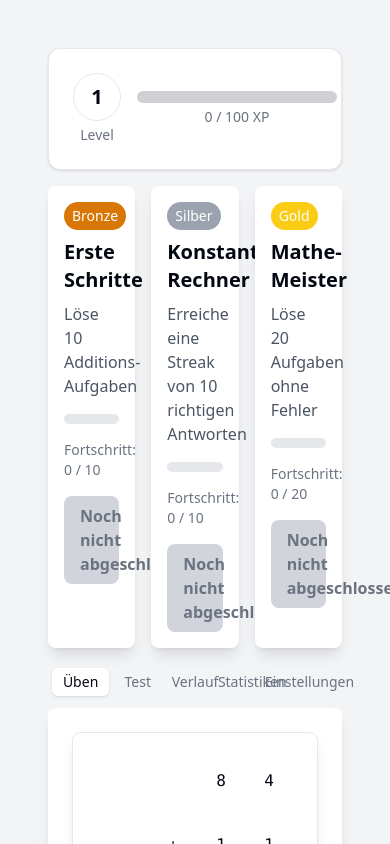
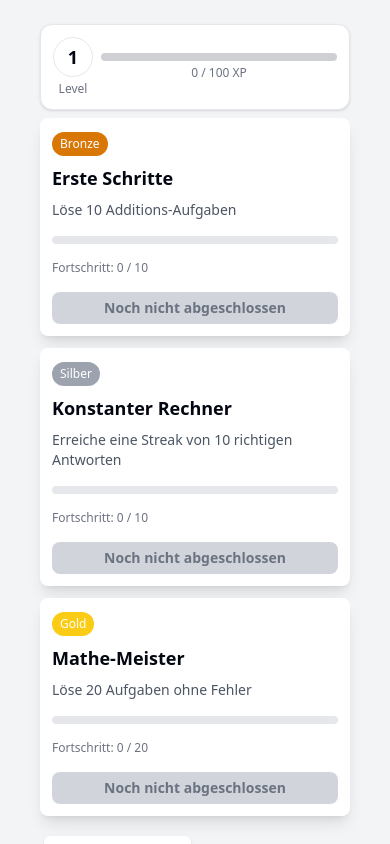
Before and after one commit to hanofzelbri/calculation-trainer, a React (Vite) app: page / in a window 390 px wide. Shown: the top 844 px of the page. Built offline with nearby package versions, Linux system fonts and the light colour scheme.

Commit message:
Make layout more resonsive

```diff
--- a/src/App.tsx
+++ b/src/App.tsx
@@ -10,18 +10,19 @@ import { Tabs, TabsContent, TabsList, TabsTrigger } from "./components/ui/tabs";
 
 const App: React.FC = () => {
   return (
-    <div className="min-h-screen bg-gray-100 py-12 px-4">
+    <div className="min-h-screen bg-gray-100 py-6 sm:py-12 px-2 sm:px-4">
       <div className="container mx-auto max-w-2xl">
         <GameProgress />
         <DailyQuests />
-        <Tabs defaultValue="practice" className="w-full">
-          <TabsList className="grid w-full grid-cols-5">
-            <TabsTrigger value="practice">Üben</TabsTrigger>
-            <TabsTrigger value="test">Test</TabsTrigger>
-            <TabsTrigger value="history">Verlauf</TabsTrigger>
-            <TabsTrigger value="statistics">Statistiken</TabsTrigger>
-            <TabsTrigger value="settings">Einstellungen</TabsTrigger>
+        <Tabs defaultValue="practice" className="w-full mt-4">
+          <TabsList className="grid w-full grid-cols-2 sm:grid-cols-5 gap-2 mb-32 sm:mb-4">
+            <TabsTrigger className="h-12 sm:h-10 px-2 py-2 text-sm sm:text-base whitespace-normal sm:whitespace-nowrap" value="practice">Üben</TabsTrigger>
+            <TabsTrigger className="h-12 sm:h-10 px-2 py-2 text-sm sm:text-base whitespace-normal sm:whitespace-nowrap" value="test">Test</TabsTrigger>
+            <TabsTrigger className="h-12 sm:h-10 px-2 py-2 text-sm sm:text-base whitespace-normal sm:whitespace-nowrap" value="history">Verlauf</TabsTrigger>
+            <TabsTrigger className="h-12 sm:h-10 px-2 py-2 text-sm sm:text-base whitespace-normal sm:whitespace-nowrap" value="statistics">Statistiken</TabsTrigger>
+            <TabsTrigger className="h-12 sm:h-10 px-2 py-2 text-sm sm:text-base whitespace-normal sm:whitespace-nowrap" value="settings">Einstellungen</TabsTrigger>
           </TabsList>
+          <div>
             <TabsContent value="practice">
               <Calculator />
             </TabsContent>
@@ -37,6 +38,7 @@ const App: React.FC = () => {
             <TabsContent value="settings">
               <Settings />
             </TabsContent>
+          </div>
         </Tabs>
       </div>
     </div>
--- a/src/components/DailyQuests.tsx
+++ b/src/components/DailyQuests.tsx
@@ -21,36 +21,36 @@ const QuestCard: React.FC<QuestCardProps> = ({ quest, onClaim }) => {
     };
 
     return (
-        <div className="bg-white rounded-lg shadow-lg p-4">
-            <div className={`${difficultyColors[quest.difficulty]} text-white px-2 py-1 rounded-full text-sm inline-block mb-2`}>
+        <div className="bg-white rounded-lg shadow-lg p-3 sm:p-4">
+            <div className={`${difficultyColors[quest.difficulty]} text-white px-2 py-1 rounded-full text-xs sm:text-sm inline-block mb-2`}>
                 {difficultyNames[quest.difficulty]}
             </div>
-            <h3 className="text-xl font-bold mb-2">{quest.title}</h3>
-            <p className="text-gray-600 mb-4">{quest.description}</p>
-            <div className="w-full bg-gray-200 rounded-full h-2.5 mb-4">
+            <h3 className="text-lg sm:text-xl font-bold mb-2">{quest.title}</h3>
+            <p className="text-sm sm:text-base text-gray-600 mb-4">{quest.description}</p>
+            <div className="w-full bg-gray-200 rounded-full h-2 sm:h-2.5 mb-4">
                 <div
-                    className="bg-blue-600 h-2.5 rounded-full"
+                    className="bg-blue-600 h-2 sm:h-2.5 rounded-full"
                     style={{ width: `${(quest.progress / quest.requirement) * 100}%` }}
                 ></div>
             </div>
-            <p className="text-sm text-gray-500 mb-4">
+            <p className="text-xs sm:text-sm text-gray-500 mb-4">
                 Fortschritt: {quest.progress} / {quest.requirement}
             </p>
             {quest.completed && !quest.claimed ? (
                 <button
                     onClick={onClaim}
-                    className="w-full bg-green-500 hover:bg-green-600 text-white font-bold py-2 px-4 rounded-lg transition-colors"
+                    className="w-full bg-green-500 hover:bg-green-600 text-white font-bold py-1.5 sm:py-2 px-3 sm:px-4 rounded-lg transition-colors text-sm sm:text-base"
                 >
                     Belohnung abholen ({quest.experienceReward} XP)
                 </button>
             ) : quest.claimed ? (
-                <div className="text-green-600 font-bold text-center py-2">
+                <div className="text-green-600 font-bold text-center py-1.5 sm:py-2 text-sm sm:text-base">
                     ✓ Abgeschlossen!
                 </div>
             ) : (
                 <button
                     disabled
-                    className="w-full bg-gray-300 text-gray-500 font-bold py-2 px-4 rounded-lg cursor-not-allowed"
+                    className="w-full bg-gray-300 text-gray-500 font-bold py-1.5 sm:py-2 px-3 sm:px-4 rounded-lg cursor-not-allowed text-sm sm:text-base"
                 >
                     Noch nicht abgeschlossen
                 </button>
@@ -63,7 +63,7 @@ const DailyQuests: React.FC = () => {
     const { quests, claimQuest } = useGameStore();
 
     return (
-        <div className="grid grid-cols-3 gap-4 mb-4">
+        <div className="grid grid-cols-1 sm:grid-cols-2 lg:grid-cols-3 gap-3 sm:gap-4 mb-4">
             {quests?.map((quest) => (
                 <QuestCard
                     key={quest.id}
--- a/src/components/GameProgress.tsx
+++ b/src/components/GameProgress.tsx
@@ -14,18 +14,18 @@ export const GameProgress: React.FC = () => {
     const experiencePercentage = (experience / experienceToNextLevel) * 100;
 
     return (
-        <Card className="w-full mb-4">
-            <CardHeader>
-                <div className="flex items-center space-x-4">
+        <Card className="w-full mb-2 sm:mb-4">
+            <CardHeader className="p-3 sm:p-6">
+                <div className="flex items-center space-x-2 sm:space-x-4">
                     <div className="flex flex-col items-center">
-                        <Badge variant="outline" className="w-12 h-12 rounded-full flex items-center justify-center text-xl font-bold">
+                        <Badge variant="outline" className="w-10 h-10 sm:w-12 sm:h-12 rounded-full flex items-center justify-center text-lg sm:text-xl font-bold">
                             {level}
                         </Badge>
-                        <span className="text-sm text-muted-foreground mt-1">Level</span>
+                        <span className="text-xs sm:text-sm text-muted-foreground mt-1">Level</span>
                     </div>
-                    <div className="flex-1 min-w-[200px]">
-                        <Progress value={experiencePercentage} className="h-3" />
-                        <p className="text-sm text-muted-foreground mt-1 text-center">
+                    <div className="flex-1 min-w-[120px] sm:min-w-[200px]">
+                        <Progress value={experiencePercentage} className="h-2 sm:h-3" />
+                        <p className="text-xs sm:text-sm text-muted-foreground mt-1 text-center">
                             {experience} / {experienceToNextLevel} XP
                         </p>
                     </div>
--- a/src/components/StatisticsView.tsx
+++ b/src/components/StatisticsView.tsx
@@ -21,9 +21,9 @@ const formatAccuracy = (correct: number, total: number): string => {
 };
 
 const StatCard = ({ title, value, description }: { title: string, value: string | number, description: string }) => (
-    <div className="text-center p-4">
-        <h3 className="text-4xl font-bold">{value}</h3>
-        <p className="text-sm text-muted-foreground">{description}</p>
+    <div className="text-center p-2 sm:p-4">
+        <h3 className="text-2xl sm:text-4xl font-bold">{value}</h3>
+        <p className="text-xs sm:text-sm text-muted-foreground">{description}</p>
     </div>
 );
 
@@ -32,11 +32,11 @@ const OperationStatsCard: React.FC<{ operation: Operation }> = ({ operation }) =
 
     return (
         <Card>
-            <CardHeader>
-                <h3 className="text-lg font-semibold">{operation}</h3>
+            <CardHeader className="p-4 sm:p-6">
+                <h3 className="text-base sm:text-lg font-semibold">{operation}</h3>
             </CardHeader>
-            <CardContent>
-                <div className="grid grid-cols-2 gap-4">
+            <CardContent className="p-4 sm:p-6">
+                <div className="grid grid-cols-2 gap-2 sm:gap-4">
                     <div className="text-sm text-muted-foreground">Gesamt Aufgaben:</div>
                     <div className="text-sm text-right">{stats.totalProblems}</div>
 
@@ -95,21 +95,21 @@ export const StatisticsView: React.FC = () => {
     const { achievements } = useGameStore();
 
     return (
-        <div className="space-y-6">
+        <div className="space-y-4 sm:space-y-6">
             <GlobalStats />
-            <Separator className="my-6" />
-            <div className="grid md:grid-cols-2 gap-6">
+            <Separator className="my-4 sm:my-6" />
+            <div className="grid grid-cols-1 sm:grid-cols-2 gap-4 sm:gap-6">
                 {Object.values(Operation).map((operation) => (
                     <OperationStatsCard key={operation} operation={operation} />
                 ))}
             </div>
-            <Separator className="my-6" />
+            <Separator className="my-4 sm:my-6" />
             <Card>
-                <CardHeader>
+                <CardHeader className="p-4 sm:p-6">
                     <CardTitle>Errungenschaften</CardTitle>
                 </CardHeader>
-                <CardContent>
-                    <div className="grid grid-cols-1 md:grid-cols-3 gap-4">
+                <CardContent className="p-4 sm:p-6">
+                    <div className="grid grid-cols-1 sm:grid-cols-2 lg:grid-cols-3 gap-4">
                         {achievements.map(achievement => {
                             const currentLevel = achievement.levels[achievement.currentLevel];
 
```
Lines whose indentation alone changed are shown as unchanged.
